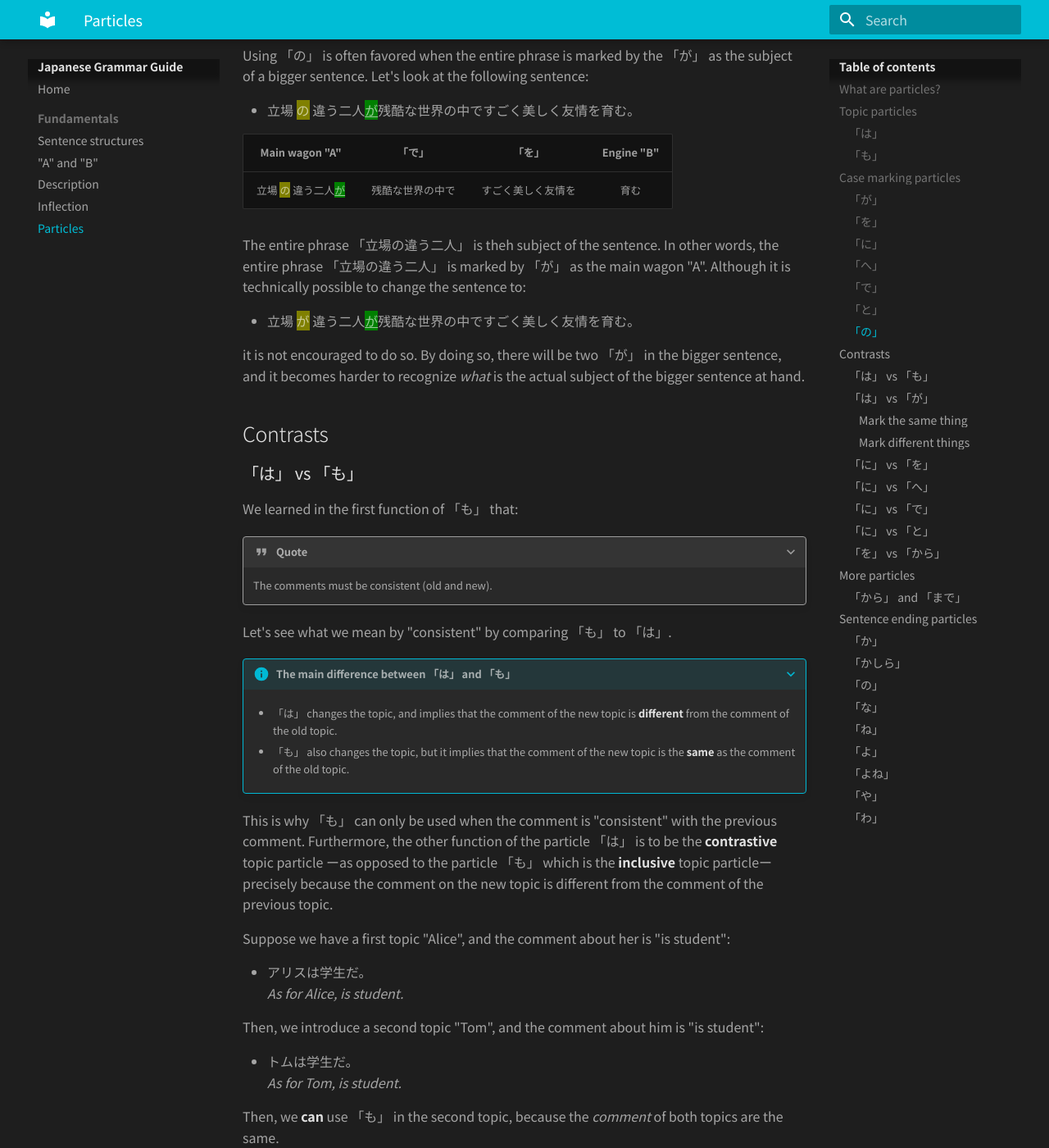
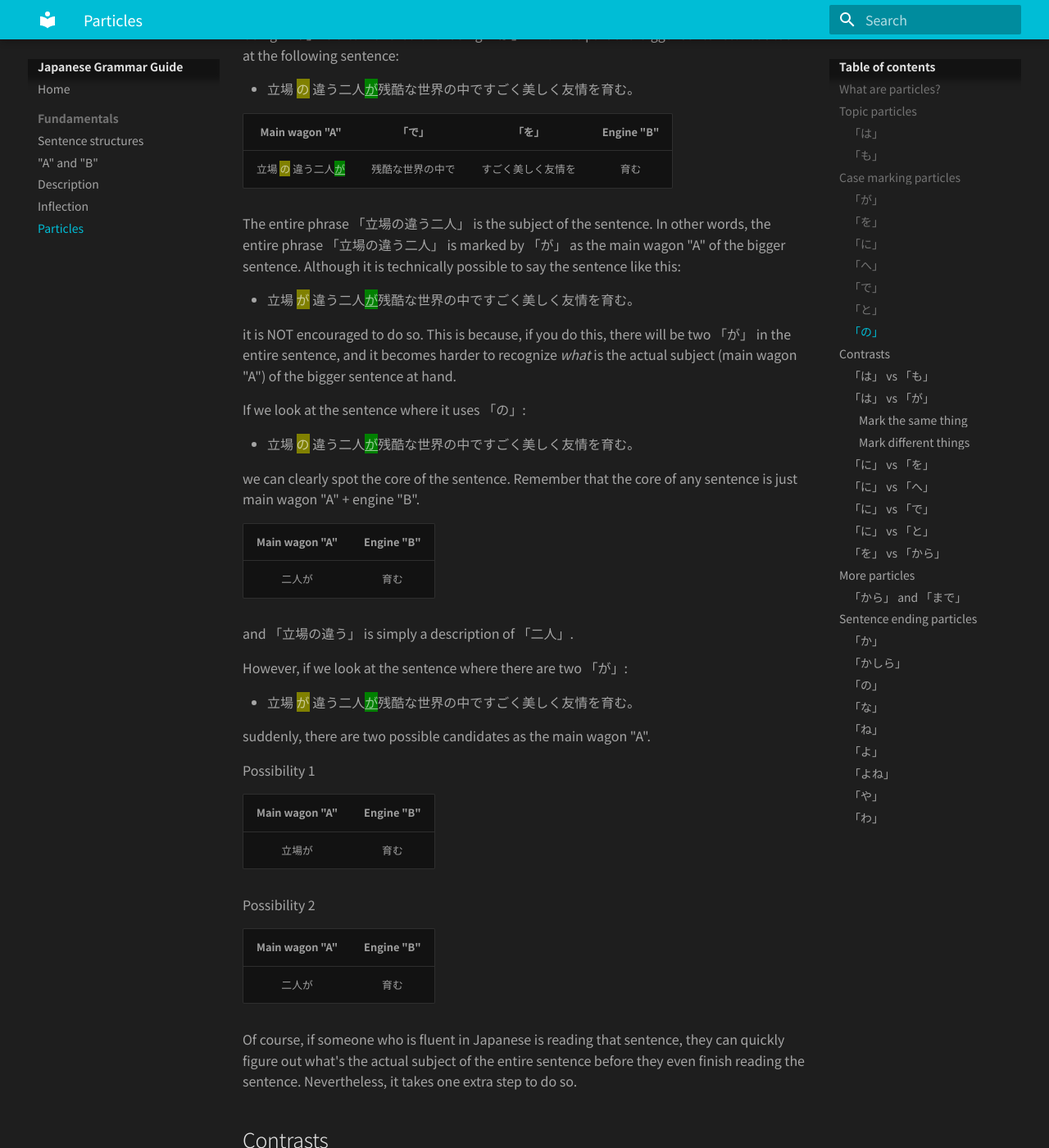
Before and after one commit to wizo06/japanese, an MkDocs documentation site: the page built from docs/Fundamentals/particles.md, in a window 1280 px wide and 1400 px high, scrolled down 28465 px. Shown: the whole window at 82% size. Built offline with MkDocs 1.6.1 and Material for MkDocs 9.7.7, drawn with Linux system fonts in a browser that asks for light colours; some of the changed text lies outside the part shown.

Commit message:
fixed links

```diff
--- a/docs/Fundamentals/particles.md
+++ b/docs/Fundamentals/particles.md
@@ -1206,7 +1206,7 @@ First noun | が | Second noun
 {++妹++} | が | ==描いた== {++絵++}
 
 **More in-depth explanation**
-If we recall what we learned in [A does B](a-and-b.md#verb-sentence) type of sentences, 「妹が描いた」 is just that.
+If we recall what we learned in [Engine "B"](a-and-b.md#engine-b), 「妹が描いた」 is just an "A does B" sentence.
 
 Main wagon "A" | Engine "B"
 :---: | :---:
@@ -1219,7 +1219,7 @@ And if we recall what we learned in [Describing a noun using a verb](description
 - ==妹が描いた== {++絵++}
 *{++Picture++} ==that little sister drew==*
 
-The entire sentence (highlighted in ==yellow==) is describing the noun (highlighted in {++green++}). In this specific way of describing a noun, the 「の」 inside the description itself can be interchanged to 「が」, and vice-versa.
+The entire sentence (highlighted in ==yellow==) is describing the noun (highlighted in {++green++}). In this specific way of describing a noun, the 「の」 is interchangeable with 「が」.
 
 Let's look at some more examples:
 
@@ -1243,7 +1243,7 @@ Let's look at some more examples:
 - 立場が違う{++二人++}
 *{++Two people++} who are in different situations*
 
-Using 「の」 is often favored when the entire phrase is marked by the 「が」 as the subject of a bigger sentence. Let's look at the following sentence:
+Using 「の」 is often favored over using 「が」 when it's part of a bigger sentence. Let's look at the following sentence:
 
 - 立場 ==の== 違う二人{++が++}残酷な世界の中ですごく美しく友情を育む。
 
@@ -1251,11 +1251,43 @@ Main wagon "A" | 「で」 | 「を」 |  Engine "B"
 :--: | :---: | :---: | :---:
 立場 ==の== 違う二人{++が++} | 残酷な世界の中で | すごく美しく友情を | 育む
 
-The entire phrase 「立場の違う二人」 is theh subject of the sentence. In other words, the entire phrase 「立場の違う二人」 is marked by 「が」 as the main wagon "A". Although it is technically possible to change the sentence to:
+The entire phrase 「立場の違う二人」 is the subject of the sentence. In other words, the entire phrase 「立場の違う二人」 is marked by 「が」 as the main wagon "A" of the bigger sentence. Although it is technically possible to say the sentence like this:
 
 - 立場 ==が== 違う二人{++が++}残酷な世界の中ですごく美しく友情を育む。
 
-it is not encouraged to do so. By doing so, there will be two 「が」 in the bigger sentence, and it becomes harder to recognize *what* is the actual subject of the bigger sentence at hand.
+it is NOT encouraged to do so. This is because, if you do this, there will be two 「が」 in the entire sentence, and it becomes harder to recognize *what* is the actual subject (main wagon "A") of the bigger sentence at hand.
+
+If we look at the sentence where it uses 「の」:
+
+- 立場 ==の== 違う二人{++が++}残酷な世界の中ですごく美しく友情を育む。
+
+we can clearly spot the core of the sentence. Remember that the core of any sentence is just main wagon "A" + engine "B".
+
+Main wagon "A" | Engine "B"
+:---: | :---:
+二人が | 育む
+
+and 「立場の違う」 is simply a description of 「二人」.
+
+However, if we look at the sentence where there are two 「が」:
+
+- 立場 ==が== 違う二人{++が++}残酷な世界の中ですごく美しく友情を育む。
+
+suddenly, there are two possible candidates as the main wagon "A".
+
+Possibility 1
+
+Main wagon "A" | Engine "B"
+:---: | :---:
+立場が | 育む
+
+Possibility 2
+
+Main wagon "A" | Engine "B"
+:---: | :---:
+二人が | 育む
+
+Of course, if someone who is fluent in Japanese is reading that sentence, they can quickly figure out what's the actual subject of the entire sentence before they even finish reading the sentence. Nevertheless, it takes one extra step to do so.
 
 ## Contrasts
 
@@ -1383,7 +1415,7 @@ Note: 「これ」＝ this
 
 Both sentences are generally translated the same way into normal English as: "This is a cellphone".
 
-But the one that is used more often is 「これは携帯だ」. You only use 「が」 when you one to single something/someone out. When you want to say that **something ーas opposed to other thingsー is/does X**, you use 「が」:
+But the one that is used more often is 「これは携帯だ」. You only use 「が」 when you one to single something/someone out. When you want to say that **something in particular ーas opposed to other random thingsー is/does X**, you use 「が」:
 
 - Something ==が== is X
 - Something ==が== does X
```
Also changed, not shown: docs/Fundamentals/description.md (+4 -2 lines), 1 other file.
